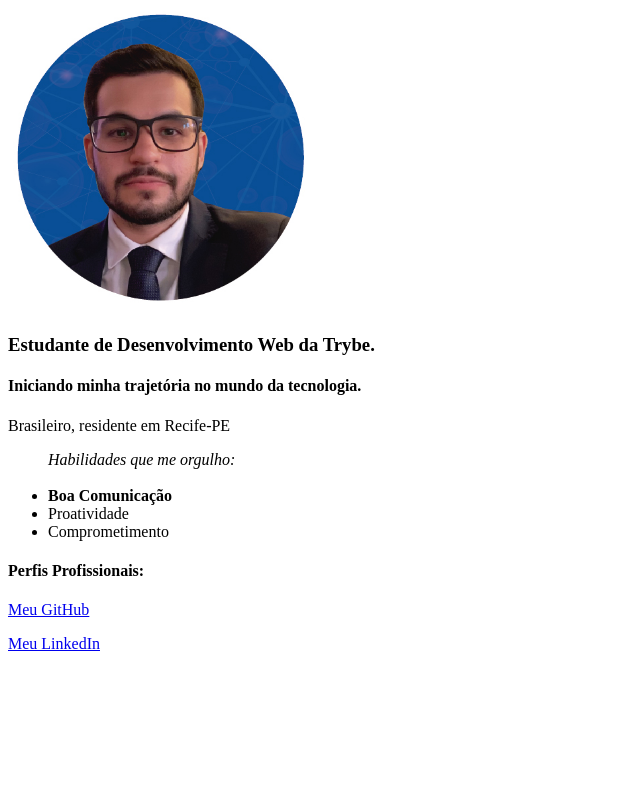
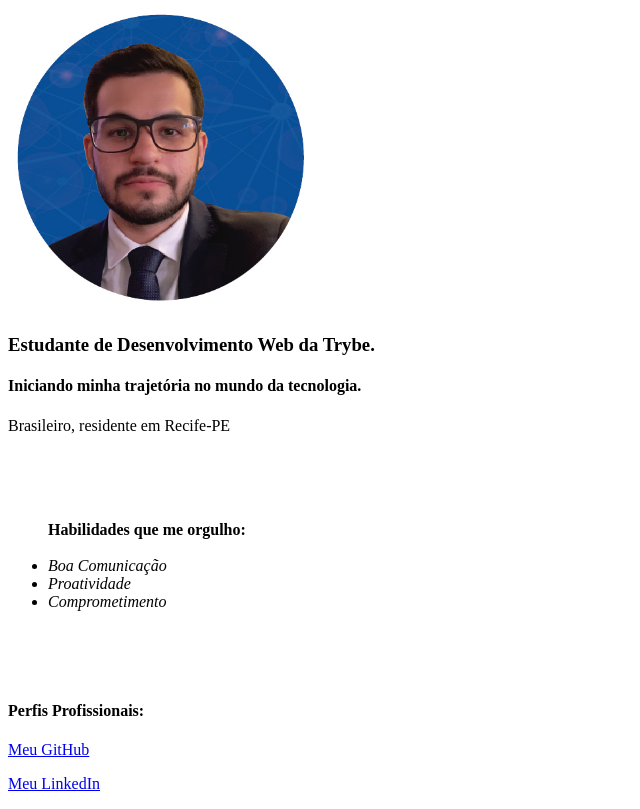
Before and after one commit to JoaoSoriano/JoaoSoriano.github.io, a plain HTML site: page index.html in a window 1280 px wide. Shown: the part 79-888 px from the top of the page, without its empty margins (0-640 px from the left). Before the commit the page ends 800 px from the top, so only its background shows below. Drawn offline with Linux system fonts and the light colour scheme.

Commit message:
Portfólio Base att

```diff
--- a/index.html
+++ b/index.html
@@ -14,16 +14,22 @@
     <h3> Estudante de Desenvolvimento Web da Trybe.</h3>
     <h4> Iniciando minha trajetória no mundo da tecnologia.</h4>
     <p>Brasileiro, residente em Recife-PE</p>
+    <br>
+    <br>
+    <br>
       <div>
         <ul>
-            <em>Habilidades que me orgulho:</em>
+            <strong>Habilidades que me orgulho:</strong>
             <br>
             <br>
-            <li><strong>Boa Comunicação</strong></li>
-            <li>Proatividade</li>
-            <li>Comprometimento</li>
+            <li><em>Boa Comunicação</em></li>
+            <li><em>Proatividade</em></li>
+            <li><em>Comprometimento</em></li>
         </ul>
       </div>
+<br>
+<br>
+<br>
 
       <div>
         <h4> Perfis Profissionais:</h4>
```
